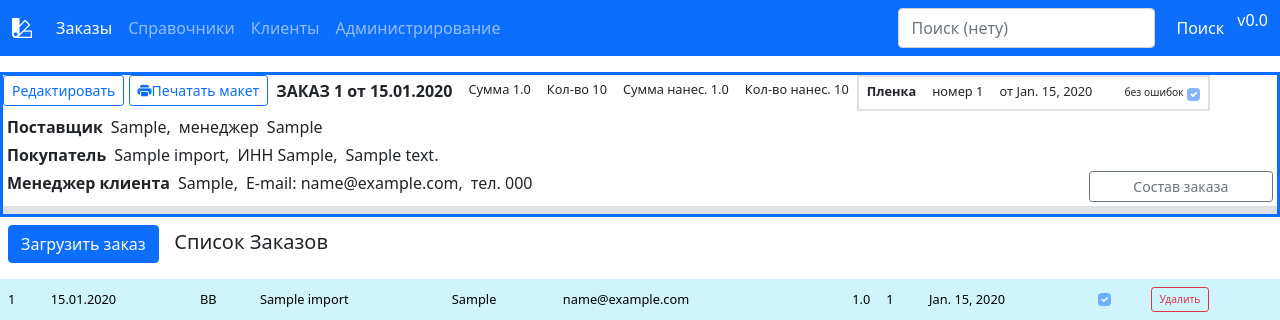
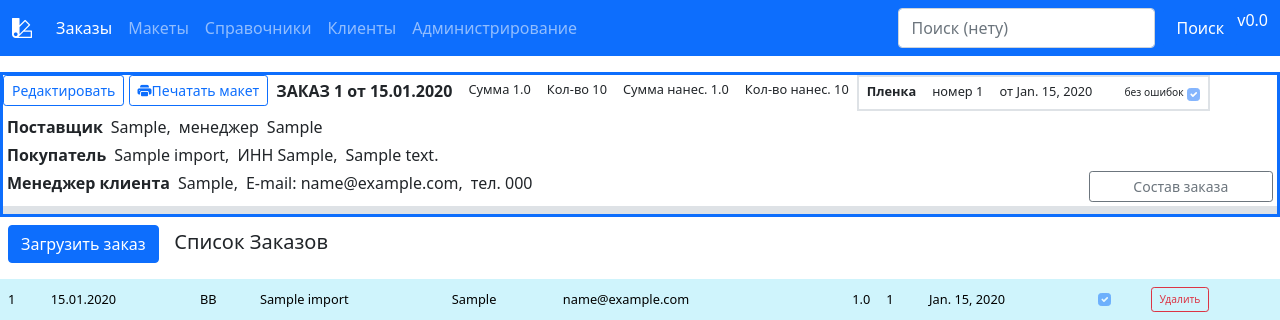
Before and after one commit to tsibul/Makety, a Django app: page /maket/ in a window 1280 px wide. Shown: the top 320 px of the page. Run offline with Django 4.2, Linux system fonts and the light colour scheme; tables that the repository leaves empty hold one stand-in row (values such as "Sample post"); parts of the project's set-up code (start-up, migrations or seed data) failed here and were passed over; some libraries are stand-ins or nearby versions.

Commit message:
change include to block

```diff
--- a/maket/templates/maket/index.html
+++ b/maket/templates/maket/index.html
@@ -1,22 +1,6 @@
-<!doctype html>
-{% load static %}
-<html lang="en" xmlns="http://www.w3.org/1999/html">
-<head>
-    <!-- Required meta tags -->
-    <meta charset="utf-8">
-    <meta name="viewport" content="width=device-width, initial-scale=1">
-
-    <link rel="stylesheet" href="{% static 'maket/style.css' %}">
-    <link href="{% static 'maket/bootstrap.min.css' %}" rel="stylesheet" crossorigin="anonymous">
-    <link rel="icon" type="image/x-icon" href="{% static 'img/favicon.ico' %}">
-    <title>Заказы</title>
-    <link rel="icon" type="image/x-icon" href="{% static 'img/favicon.ico' %}">
-
-</head>
-
-{% include 'maket/main.html' %}
-
-<body>
+{% extends 'maket/main.html' %}
+{% block title %}Макеты{% endblock %}
+{% block content %}
 {% include 'maket/reload.html' %}
 
 <div class="p-1 m-1"> <h5>
@@ -96,8 +80,4 @@
 <div>
 </div>
 
-<script src="{% static 'maket/maket.js' %}"></script>
-<script src="{% static 'maket/bootstrap.bundle.min.js' %}" crossorigin="anonymous"></script>
-
-</body>
-</html>
+{% endblock %}
--- a/maket/templates/maket/main.html
+++ b/maket/templates/maket/main.html
@@ -7,7 +7,7 @@
     <meta name="description" content="">
     <meta name="author" content="Mark Otto, Jacob Thornton, and Bootstrap contributors">
     <meta name="generator" content="Hugo 0.84.0">
-    <title>Fixed top navbar example · Bootstrap v5.0</title>
+    <title>Макеты</title>
 
     <link rel="canonical" href="https://getbootstrap.com/docs/5.0/examples/navbar-fixed/">
     <link rel="stylesheet" href="https://cdn.jsdelivr.net/npm/bootstrap-icons@1.8.1/font/bootstrap-icons.css">
@@ -47,60 +47,21 @@
     </button>
     <div class="collapse navbar-collapse" id="navbarCollapse">
       <ul class="navbar-nav me-auto mb-2 mb-md-0">
-      {% if navi == 'orders' %}
           <li class="nav-item">
-            <a class="nav-link active" aria-current="page"  href="{% url 'maket:index' %}">Заказы</a>
+            <a class="nav-link {{active1}}" id="1" aria-current="page"  href="{% url 'maket:index' %}">Заказы</a>
           </li>
           <li class="nav-item">
-            <a class="nav-link" aria-current="page"  href="{% url 'maket:dicts' %}">Справочники</a>
+            <a class="nav-link {{active5}}" id="5" aria-current="page"  href="{% url 'maket:maket_base' %}">Макеты</a>
           </li>
           <li class="nav-item">
-            <a class="nav-link" aria-current="page"  href="{% url 'maket:customers' %}">Клиенты</a>
+            <a class="nav-link {{active2}}" id="2" aria-current="page"  href="{% url 'maket:dicts' %}">Справочники</a>
           </li>
           <li class="nav-item">
-            <a class="nav-link" href="{% url 'maket:admin' %}"  aria-current="page">Администрирование</a>
-          </li>
-      {% elif navi == 'dicts' %}
-          <li class="nav-item">
-            <a class="nav-link" aria-current="page"  href="{% url 'maket:index' %}">Заказы</a>
+            <a class="nav-link {{active3}}" id="3" aria-current="page"  href="{% url 'maket:customers' %}">Клиенты</a>
           </li>
           <li class="nav-item">
-            <a class="nav-link active" aria-current="page"  href="{% url 'maket:dicts' %}">Справочники</a>
+            <a class="nav-link {{active4}}" id="4" href="{% url 'maket:admin' %}"  aria-current="page">Администрирование</a>
           </li>
-          <li class="nav-item">
-            <a class="nav-link" aria-current="page"  href="{% url 'maket:customers' %}">Клиенты</a>
-          </li>
-          <li class="nav-item">
-            <a class="nav-link" href="{% url 'maket:admin' %}"  aria-current="page">Администрирование</a>
-          </li>
-      {% elif navi == 'customers' %}
-          <li class="nav-item">
-            <a class="nav-link" aria-current="page"  href="{% url 'maket:index' %}">Заказы</a>
-          </li>
-          <li class="nav-item">
-            <a class="nav-link" aria-current="page"  href="{% url 'maket:dicts' %}">Справочники</a>
-          </li>
-          <li class="nav-item">
-            <a class="nav-link active" aria-current="page"  href="{% url 'maket:customers' %}">Клиенты</a>
-          </li>
-          <li class="nav-item">
-            <a class="nav-link" href="{% url 'maket:admin' %}"  aria-current="page">Администрирование</a>
-          </li>
-      {% elif navi == 'admin' %}
-          <li class="nav-item">
-            <a class="nav-link" aria-current="page"  href="{% url 'maket:index' %}">Заказы</a>
-          </li>
-          <li class="nav-item">
-            <a class="nav-link" aria-current="page"  href="{% url 'maket:dicts' %}">Справочники</a>
-          </li>
-          <li class="nav-item">
-            <a class="nav-link" aria-current="page"  href="{% url 'maket:customers' %}">Клиенты</a>
-          </li>
-          <li class="nav-item">
-            <a class="nav-link active" href="{% url 'maket:admin' %}"  aria-current="page">Администрирование</a>
-          </li>
-
-      {% endif %}
       </ul>
       <form class="d-flex">
         <input class="form-control me-2" type="search" placeholder="Поиск (нету)" aria-label="Search">
@@ -111,7 +72,10 @@
   </div>
 </nav>
 
+<script src="{% static 'maket/maket.js' %}"></script>
 <script src="{% static 'maket/bootstrap.bundle.min.js' %}" crossorigin="anonymous"></script>
+
+{% block content %}{% endblock %}
 
   </body>
 </html>
```
Also changed, not shown: maket/templates/maket/admin.html (+4 -25 lines).
